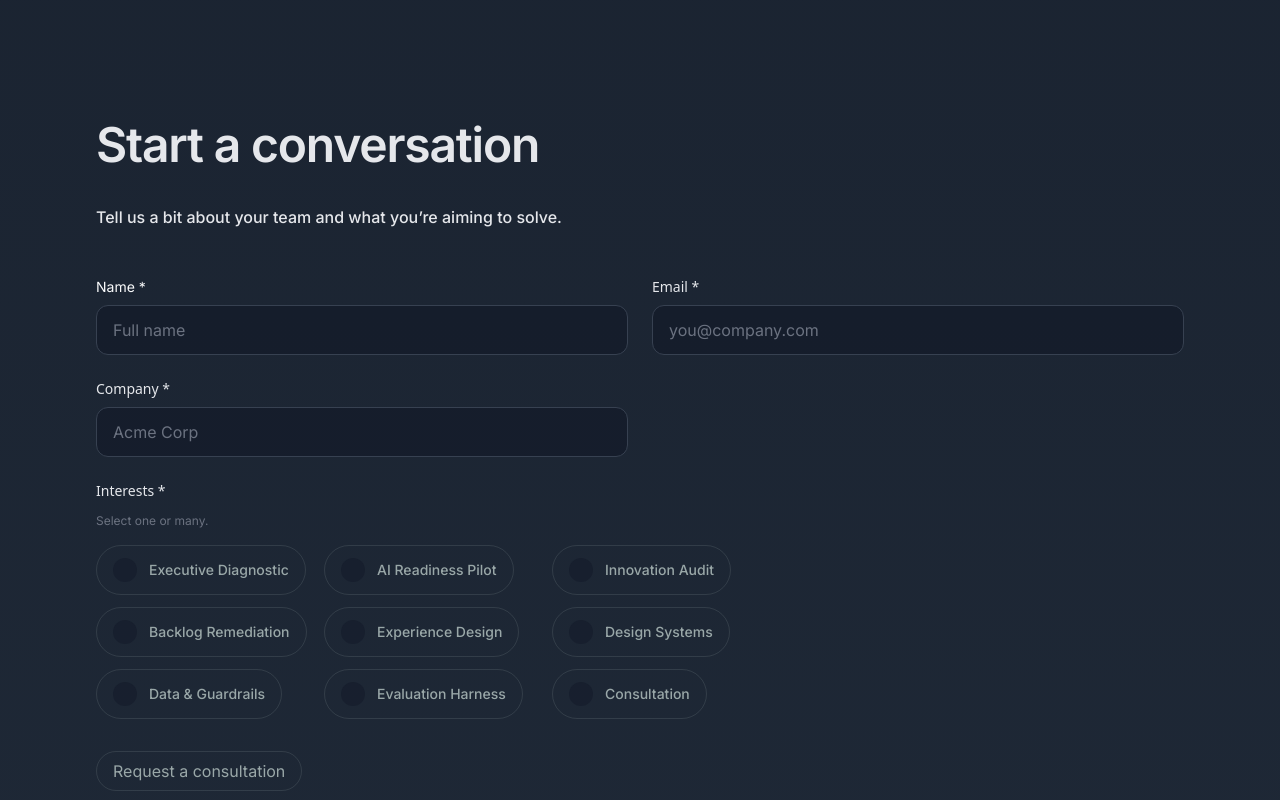
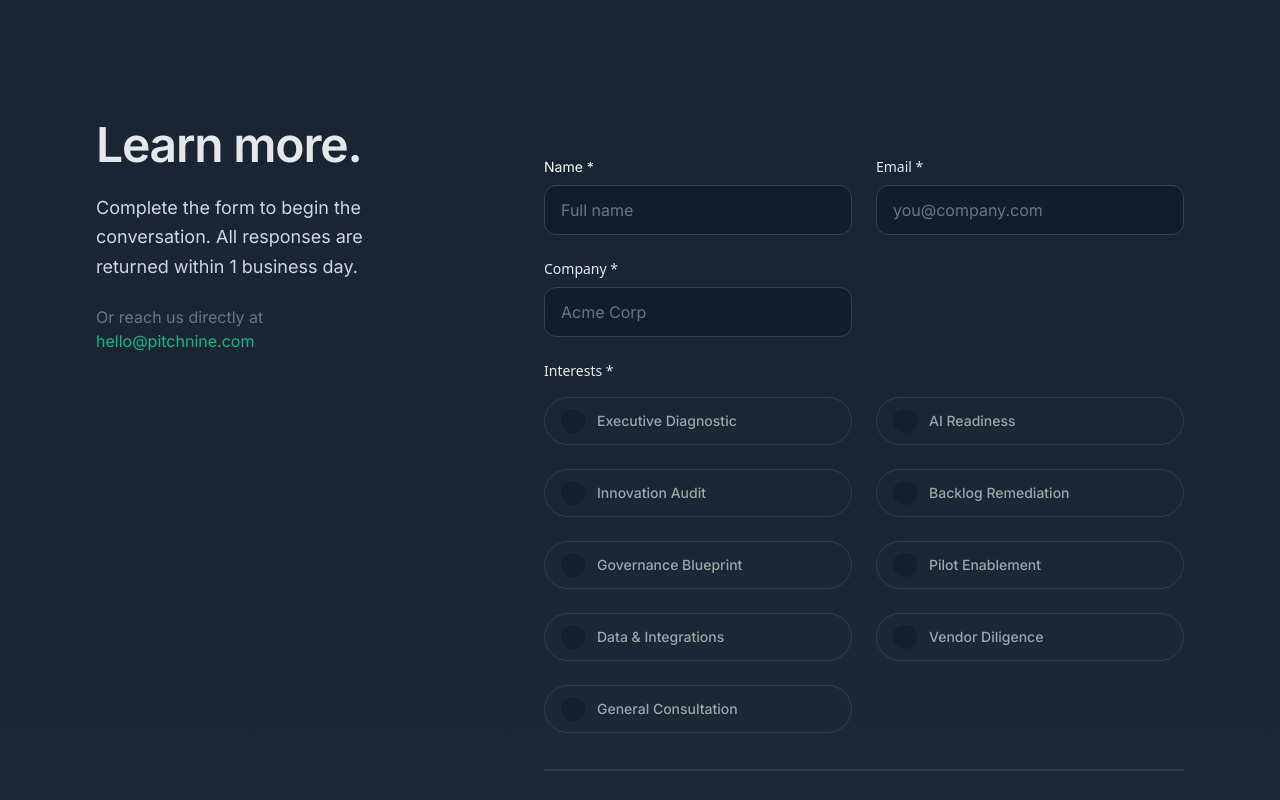
Before and after one commit to pitchnine/pitchnine, a SvelteKit app: page / in a window 1280 px wide. Shown: the part 6620-7420 px from the top of the page. Built offline with nearby package versions, Linux system fonts and the light colour scheme; a web font is replaced by a local one.

Commit message:
form alignment troubleshooting and stacking

```diff
--- a/src/app.css
+++ b/src/app.css
@@ -2,7 +2,7 @@
 @import 'tailwindcss/components';
 @import 'tailwindcss/utilities';
 
-/* Text, Fonts */
+/* Fonts */
 .playfair {
     font-family: 'Playfair Display', serif;
 }
@@ -32,7 +32,7 @@
 }
 
 .grid-link {
-  @apply inline-flex items-center justify-center px-4 py-3
+  @apply inline-flex items-center px-4 py-3
          border border-emerald-50/10 text-emerald-50/60 rounded-full
          transition;
 }
@@ -46,6 +46,47 @@
          ring-1 ring-emerald-200/15;
 }
 
+.primary-cta {
+  @apply relative overflow-hidden inline-flex items-center justify-center
+         px-6 py-4 rounded-full border border-emerald-50/10
+         text-emerald-50/60 transition;
+}
+
+.primary-cta::before {
+  content: "";
+  @apply absolute inset-0;
+  background: linear-gradient(
+    120deg,
+    transparent 0%,
+    rgba(255, 255, 255, 0.15) 50%,
+    transparent 100%
+  );
+  transform: translateX(-100%);
+}
+
+.primary-cta:hover {
+  @apply border-emerald-50/30 border-2 text-emerald-50 shadow-md;
+}
+
+.primary-cta:hover::before {
+  animation: shimmer 1.5s forwards;
+}
+
+.primary-cta-active {
+  @apply border-emerald-50/40 text-emerald-50 rounded-full
+         ring-2 ring-emerald-200/25;
+}
+
+@keyframes shimmer {
+  0% {
+    transform: translateX(-100%);
+  }
+  100% {
+    transform: translateX(100%);
+  }
+}
+
+
 /* h2s for sections */
 .header-text {
     @apply text-center tracking-tight leading-tight font-semibold text-4xl lg:text-5xl;
--- a/src/lib/components/Form.svelte
+++ b/src/lib/components/Form.svelte
@@ -9,8 +9,8 @@
 </svg>`;
 
 	// ---- Public props (customize per page) ----
-  export let title = 'Start a conversation';
-  export let subtitle = 'Tell us a bit about your team and what you’re aiming to solve.';
+	export let title = 'Learn more.';
+	export let subtitle = 'Complete the form to begin the conversation. All responses are returned within 1 business day.';
 	// If `action` is provided, the form POSTs to that URL. Otherwise, it will dispatch("submit", { form })
 	export let action: string | null = null;
 	export let method: 'POST' | 'GET' = 'POST';
@@ -21,14 +21,14 @@
 	// Options for the multi-select
 	export let interestsOptions: string[] = [
 		'Executive Diagnostic',
-    'AI Readiness Pilot',
+		'AI Readiness',
 		'Innovation Audit',
 		'Backlog Remediation',
-    'Experience Design',
-    'Design Systems',
-    'Data & Guardrails',
-    'Evaluation Harness',
-    'Consultation'
+        'Governance Blueprint',
+        'Pilot Enablement',
+		'Data & Integrations',
+        'Vendor Diligence',
+		'General Consultation'
 	];
 
 	// ---- State ----
@@ -63,21 +63,31 @@
 	}
 </script>
 
+
+<div class="w-full flex flex-col md:flex-row items-start justify-between gap-12 md:gap-32">
+
+      <!-- Left column: text -->
+      <div class="space-y-6 w-full md:w-1/3">
+        <h2 class="inter header-form">{title}</h2>
+        {#if subtitle}
+          <p class="inter text-lg text-gray-300 leading-relaxed">
+            {subtitle}
+          </p>
+        {/if}
+        <p class="inter text-gray-500">
+          Or reach us directly at <a href="mailto:hello@pitchnine.com" class="text-emerald-500 hover:underline hover:underline-offset-4">hello@pitchnine.com</a>
+        </p>
+      </div>
+
+      <!-- Right column: form -->
       <form
-  class={`w-full ${density === 'compact' ? 'space-y-4' : 'space-y-6'}`}
-  method={method}
+        class={`w-full md:w-2/3 ${density === 'compact' ? 'space-y-4' : 'space-y-9'}`}
+        {method}
         action={action ?? undefined}
         on:submit={handleSubmit}
         novalidate
       >
-  {#if title || subtitle}
-    <header class="space-y-2 mb-12">
-      {#if title}<h2 class="inter header-form mb-9">{title}</h2>{/if}
-      {#if subtitle}<p class="inter font-medium ">{subtitle}</p>{/if}
-    </header>
-  {/if}
-
-  <!-- Honeypot (hidden from users, visible to bots) -->
+        <!-- Honeypot -->
         <div class="hidden">
           <label>
             Do not fill this out
@@ -85,140 +95,99 @@
           </label>
         </div>
 
-  <div class="grid grid-cols-1 md:grid-cols-2 gap-4 md:gap-6">
+        <!-- Fields -->
+        <div class="grid grid-cols-1 gap-4 md:grid-cols-2 md:gap-6">
           <!-- Name -->
-    <div class="col-span-1">
+          <div>
             <label for="name" class="inter block text-sm text-gray-50">Name *</label>
             <input
               id="name"
               name="name"
               type="text"
-        class="mt-2 inter block w-full rounded-xl bg-gray-900/60 border border-gray-700 focus:outline-none focus:ring-1 focus:ring-emerald-500/50 focus:border-emerald-500/50 px-4 py-3 text-gray-100 placeholder-gray-500"
+              class="inter mt-2 block w-full rounded-xl border border-gray-700 bg-gray-900/60 px-4 py-3 text-gray-100 placeholder-gray-500 focus:border-emerald-500/50 focus:outline-none focus:ring-1 focus:ring-emerald-500/50"
               placeholder="Full name"
               bind:value={form.name}
-        on:blur={() => (touched.name = true)}
-        aria-invalid={touched.name && !required(form.name)}
-        aria-describedby="name-help"
               required
             />
-      {#if touched.name && !required(form.name)}
-        <p class="mt-2 p-1 text-xs inter text-rose-400">Please enter your name.</p>
-      {/if}
           </div>
 
           <!-- Email -->
-    <div class="col-span-1">
+          <div>
             <label for="email" class="block text-sm font-medium text-gray-200">Email *</label>
             <input
               id="email"
               name="email"
               type="email"
-        class="mt-2 inter block w-full rounded-xl bg-gray-900/60 border border-gray-700 focus:outline-none focus:ring-1 focus:ring-emerald-500/50 focus:border-emerald-500/50 px-4 py-3 text-gray-100 placeholder-gray-500"
+              class="inter mt-2 block w-full rounded-xl border border-gray-700 bg-gray-900/60 px-4 py-3 text-gray-100 placeholder-gray-500 focus:border-emerald-500/50 focus:outline-none focus:ring-1 focus:ring-emerald-500/50"
               placeholder="you@company.com"
               bind:value={form.email}
-        on:blur={() => (touched.email = true)}
-        aria-invalid={touched.email && !emailOk(form.email)}
-        aria-describedby="email-help"
               required
             />
-      {#if touched.email && !emailOk(form.email)}
-        <p class="mt-2 p-1 text-xs inter text-rose-400">Please enter a valid email.</p>
-      {/if}
           </div>
 
           <!-- Company -->
-    <div class="col-span-1">
+          <div>
             <label for="company" class="block text-sm font-medium text-gray-200">Company *</label>
             <input
               id="company"
               name="company"
               type="text"
-        class="mt-2 inter block w-full rounded-xl bg-gray-900/60 border border-gray-700 focus:outline-none focus:ring-1 focus:ring-emerald-500/50 focus:border-emerald-500/50 px-4 py-3 text-gray-100 placeholder-gray-500"
+              class="inter mt-2 block w-full rounded-xl border border-gray-700 bg-gray-900/60 px-4 py-3 text-gray-100 placeholder-gray-500 focus:border-emerald-500/50 focus:outline-none focus:ring-1 focus:ring-emerald-500/50"
               placeholder="Acme Corp"
               bind:value={form.company}
-        on:blur={() => (touched.company = true)}
-        aria-invalid={touched.company && !required(form.company)}
               required
             />
-      {#if touched.company && !required(form.company)}
-        <p class="mt-2 p-1 text-xs inter text-rose-400">Please enter your company.</p>
-      {/if}
           </div>
 
-<!-- Interests (checkbox pill grid matching nav-link styles) -->
-<div class="col-span-1 md:col-span-2">
+          <!-- Interests -->
+          <div class="md:col-span-2">
             <label class="block text-sm font-medium text-gray-200">Interests *</label>
-
             <fieldset class="mt-2">
               <legend class="sr-only">Select one or more interests</legend>
-    <p class="mt-1 mb-4 text-xs inter text-gray-500">Select one or many.</p>
-
-    <div class="mt-2 grid grid-cols-1 max-w-2xl sm:grid-cols-2 lg:grid-cols-3 gap-3">
+              <div class="mt-2 grid grid-cols-1 gap-6 sm:grid-cols-2">
                 {#each interestsOptions as opt, i}
                   <div>
                     <input
-            id={"interest-" + i}
+                      id={'interest-' + i}
                       type="checkbox"
                       name="interests"
                       value={opt}
                       class="peer sr-only"
                       bind:group={form.interests}
-            on:blur={() => (touched.interests = true)}
                     />
-
-          <!-- Use utilities, not class toggle -->
                     <label
-  for={"interest-" + i}
-  class="grid-link cursor-pointer select-none transition
-         peer-checked:border-emerald-50/50 peer-checked:text-emerald-50
-         peer-checked:ring-1 peer-checked:ring-emerald-200/15
-         gap-3
-         [&_.badge-check]:opacity-0
-         peer-checked:[&_.badge-check]:opacity-100
-  "
+                      for={'interest-' + i}
+                      class="grid-link w-full h-12 flex items-center justify-start gap-3 cursor-pointer
+                             transition peer-checked:border-emerald-50/50 peer-checked:text-emerald-50
+                             peer-checked:ring-1 peer-checked:ring-emerald-200/15"
                     >
-  <!-- Badge stays visible; icon fades in INSIDE the badge -->
-  <span
-    class="inline-flex items-center justify-center w-6 h-6 rounded-full
+                      <span class="inline-flex h-6 w-6 items-center justify-center rounded-full
                                    bg-gray-900/50 text-emerald-300/50
                                    transition-colors duration-200
                                    peer-checked:bg-emerald-400 peer-checked:text-emerald-300"
-    aria-hidden="true"
                       >
-    <span
-      class="badge-check transition-opacity duration-150
-             [&_svg]:w-4 [&_svg]:h-4"
-    >
+                        <span class="badge-check opacity-0 peer-checked:opacity-100 transition-opacity duration-150 [&_svg]:h-4 [&_svg]:w-4">
                           {@html CheckIcon}
                         </span>
                       </span>
-
                       <span class="inter text-sm font-medium">{opt}</span>
                     </label>
-
-
                   </div>
                 {/each}
               </div>
             </fieldset>
-
-  {#if touched.interests && form.interests.length === 0}
-    <p class="mt-2 p-1 text-xs inter text-rose-400">Select at least one interest.</p>
-  {/if}
+          </div>
         </div>
 
-
-
-  </div>
+        <div class="border border-b-[0.5] border-emerald-50/10 rounded-full"></div>
 
         <!-- Submit -->
-  <div class="pt-2">
-    <button
-      type="submit"
-      class="inter nav-link"
-      disabled={!isValid}
-    >
+        <div class="pt-4">
+          <button type="submit" class="inter primary-cta w-full md:w-auto" disabled={!isValid}>
             Request a consultation
           </button>
         </div>
       </form>
+
+
+</div>
```
Lines whose indentation alone changed are shown as unchanged.
